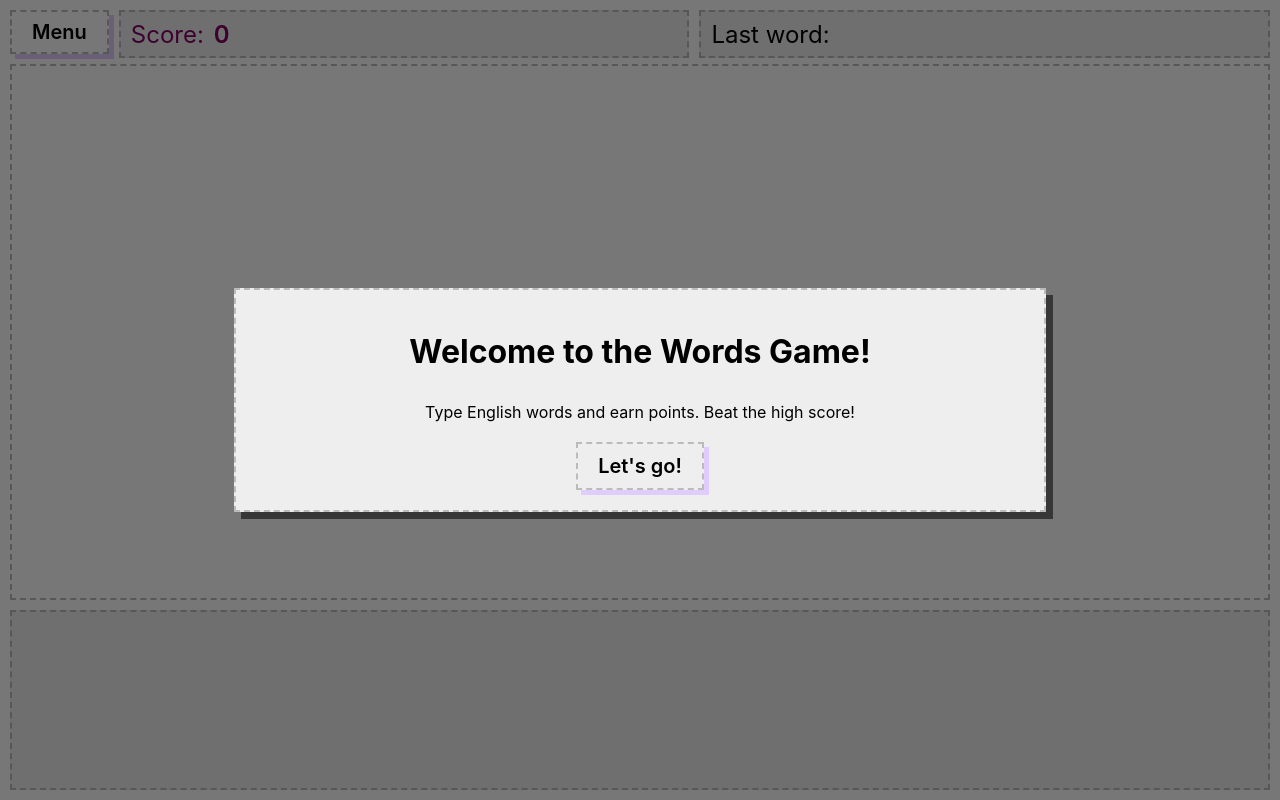
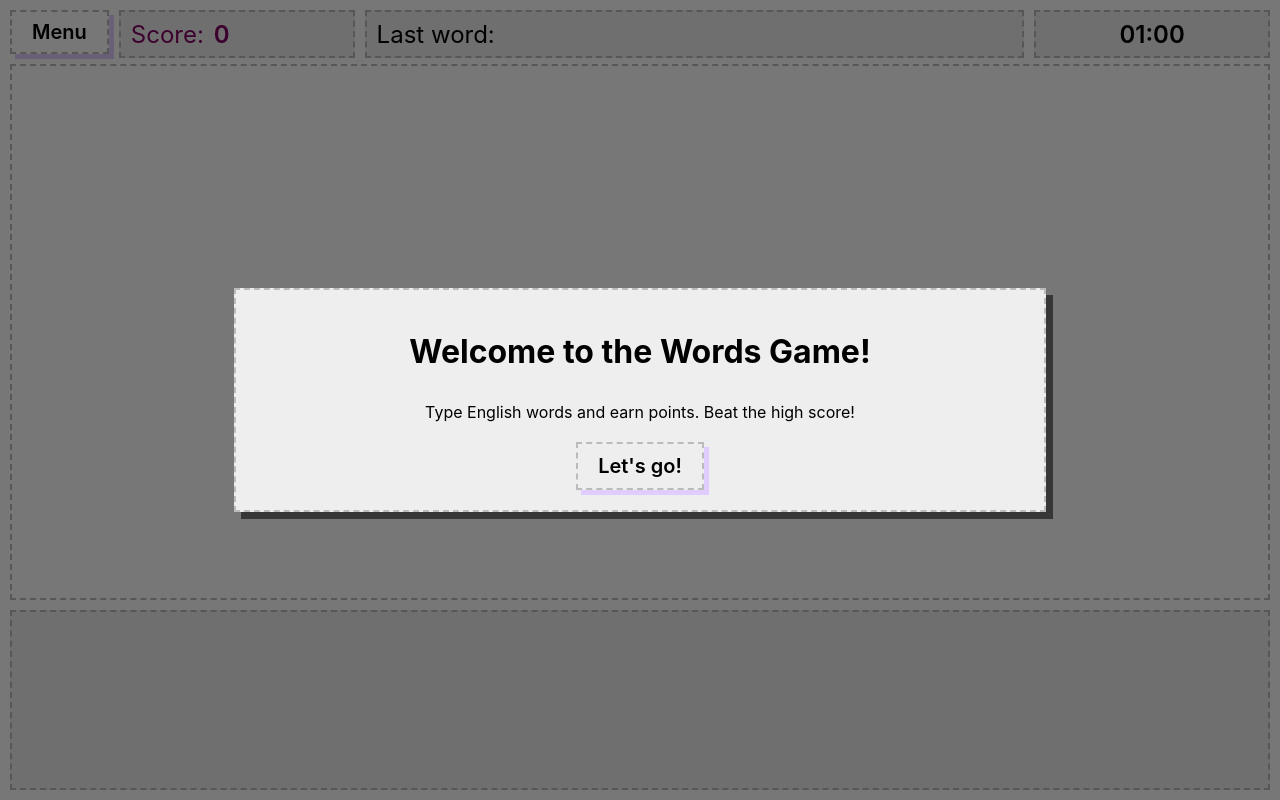
Before and after one commit to a-polishchuk/react-hooks-words-game, a React (Create React App) app: page / in a window 1280 px wide. Built offline with nearby package versions, Linux system fonts and the light colour scheme; what src would draw is missing.

Commit message:
Adding game timer

```diff
--- a/src/components/MenuDialog/index.tsx
+++ b/src/components/MenuDialog/index.tsx
@@ -8,15 +8,13 @@ function MenuDialog() {
 
   const playGame = () => {
     dispatch({
-      type: ActionType.SET_GAME_STATUS,
-      payload: GameStatus.PLAYING,
+      type: ActionType.PLAY,
     });
   };
 
   const finishGame = () => {
     dispatch({
-      type: ActionType.SET_GAME_STATUS,
-      payload: GameStatus.FINISHED,
+      type: ActionType.GAME_OVER,
     });
   };
 
--- a/src/components/TopBar/LastWord/index.tsx
+++ b/src/components/TopBar/LastWord/index.tsx
@@ -1,17 +1,16 @@
+import { useGameContext } from 'src/components/GameContext';
 import { styles } from './styles';
 
-interface Props {
-  word: string;
-  points: number;
-}
+function LastWord() {
+  const [state] = useGameContext();
+  const { lastWord, lastPoints } = state;
 
-function LastWord({ word, points }: Props) {
   return (
     <div style={styles.root}>
       Last word:&nbsp;
-      {word && (
+      {lastWord && (
         <b>
-          {word} ({points} points)
+          {lastWord} ({lastPoints} points)
         </b>
       )}
     </div>
--- a/src/components/TopBar/LastWord/styles.ts
+++ b/src/components/TopBar/LastWord/styles.ts
@@ -4,6 +4,7 @@ import { globalStyles } from 'src/components/globalStyles';
 export const styles: Styles = {
   root: {
     ...globalStyles.bar,
+    flex: 3,
     height: '100%',
     fontSize: 24,
   },
--- a/src/components/TopBar/Score/index.tsx
+++ b/src/components/TopBar/Score/index.tsx
@@ -1,14 +1,12 @@
 import { useEffect, useState } from 'react';
+import { useGameContext } from 'src/components/GameContext';
 import { PALETTE } from 'src/constants';
 import { getRandomElement } from 'src/utils';
 import ScoreCounter from './ScoreCounter';
 import { styles } from './styles';
 
-interface Props {
-  score: number;
-}
-
-function ScoreBar({ score }: Props) {
+function ScoreBar() {
+  const [{ score }] = useGameContext();
   const [color, setColor] = useState<string>(PALETTE[0]);
 
   useEffect(() => {
--- /dev/null
+++ b/src/components/TopBar/Timer/index.tsx
@@ -0,0 +1,55 @@
+import { useCallback, useEffect, useState } from 'react';
+import { ActionType, GameStatus } from 'src/types';
+import { useInterval } from 'src/hooks/useInterval';
+import { useGameContext } from 'src/components/GameContext';
+import { formatTime } from 'src/utils';
+import { getStyle } from './styles';
+
+const ONE_SECOND = 1000;
+const DANGER_TIME = 10 * ONE_SECOND;
+
+function Timer() {
+  const [state, dispatch] = useGameContext();
+  const { gameStatus, timeLeft, playTime } = state;
+  const [currentTimeLeft, setCurrentTimeLeft] = useState<number>(timeLeft);
+  const isPlaying = gameStatus === GameStatus.PLAYING;
+  const showDanger = currentTimeLeft < DANGER_TIME;
+
+  useEffect(() => {
+    setCurrentTimeLeft(timeLeft);
+  }, [timeLeft]);
+
+  const { isRunning, stop, restart } = useInterval(
+    useCallback(() => {
+      setCurrentTimeLeft((value) => value - ONE_SECOND);
+    }, []),
+    ONE_SECOND
+  );
+
+  useEffect(() => {
+    if (!isPlaying && isRunning) {
+      stop();
+    }
+    if (isPlaying && !isRunning) {
+      restart();
+    }
+  }, [isPlaying, isRunning, restart, stop]);
+
+  useEffect(() => {
+    if (!isPlaying) {
+      return;
+    }
+    const timeoutId = setTimeout(() => {
+      dispatch({
+        type: ActionType.GAME_OVER,
+      });
+    }, timeLeft);
+    return () => {
+      clearTimeout(timeoutId);
+    };
+  }, [isPlaying, playTime, timeLeft, dispatch]);
+
+  return <div style={getStyle(showDanger)}>{formatTime(currentTimeLeft)}</div>;
+}
+
+export default Timer;
--- /dev/null
+++ b/src/components/TopBar/Timer/styles.ts
@@ -0,0 +1,13 @@
+import { CSSProperties } from 'react';
+import { globalStyles } from 'src/components/globalStyles';
+
+export function getStyle(danger: boolean): CSSProperties {
+  return {
+    ...globalStyles.bar,
+    height: '100%',
+    justifyContent: 'center',
+    fontSize: 24,
+    fontWeight: 600,
+    color: danger ? '#FF0000' : '#000000',
+  };
+}
--- a/src/components/TopBar/index.tsx
+++ b/src/components/TopBar/index.tsx
@@ -1,26 +1,26 @@
-import { ActionType, GameStatus } from 'src/types';
+import { ActionType } from 'src/types';
 import { useGameContext } from 'src/components/GameContext';
 import RowLayout from 'src/components/common/RowLayout';
 import Button from 'src/components/common/Button';
 import Score from './Score';
 import LastWord from './LastWord';
+import Timer from './Timer';
 
 function TopBar() {
-  const [state, dispatch] = useGameContext();
-  const { score, lastWord, lastPoints } = state;
+  const [, dispatch] = useGameContext();
 
   const handleMenuClick = () => {
     dispatch({
-      type: ActionType.SET_GAME_STATUS,
-      payload: GameStatus.PAUSED,
+      type: ActionType.PAUSE,
     });
   };
 
   return (
     <RowLayout>
       <Button text="Menu" onClick={handleMenuClick} />
-      <Score score={score} />
-      <LastWord word={lastWord} points={lastPoints} />
+      <Score />
+      <LastWord />
+      <Timer />
     </RowLayout>
   );
 }
--- a/src/reducer/index.ts
+++ b/src/reducer/index.ts
@@ -9,15 +9,30 @@ import { submitWord } from './submitWord';
 
 export function reducer(state: State, action: Action): State {
   switch (action.type) {
-    case ActionType.SET_GAME_STATUS:
+    case ActionType.PLAY:
       return {
         ...state,
-        gameStatus: action.payload,
+        gameStatus: GameStatus.PLAYING,
+        playTime: Date.now(),
+      };
+    case ActionType.PAUSE:
+      const timePassed = Date.now() - state.playTime;
+      return {
+        ...state,
+        gameStatus: GameStatus.PAUSED,
+        timeLeft: state.timeLeft - timePassed,
+      };
+    case ActionType.GAME_OVER:
+      return {
+        ...state,
+        gameStatus: GameStatus.FINISHED,
+        timeLeft: 0,
       };
     case ActionType.PLAY_AGAIN:
       return {
         ...INITIAL_STATE,
         gameStatus: GameStatus.PLAYING,
+        playTime: Date.now(),
       };
     case ActionType.ADD_WORD:
       return {
--- a/src/types.ts
+++ b/src/types.ts
@@ -36,6 +36,8 @@ export interface State {
   score: number;
   lastWord: string;
   lastPoints: number;
+  timeLeft: number;
+  playTime: number;
 }
 
 export const INITIAL_STATE: State = {
@@ -44,14 +46,18 @@ export const INITIAL_STATE: State = {
   score: 0,
   lastWord: '',
   lastPoints: 0,
+  timeLeft: 60 * 1000,
+  playTime: 0,
 };
 
 export enum ActionType {
-  SET_GAME_STATUS = 'set_game_status',
+  PLAY = 'play',
+  PAUSE = 'pause',
   PLAY_AGAIN = 'play_again',
   ADD_WORD = 'add_word',
   SUBMIT_WORD = 'submit_word',
   EXPIRE_WORD = 'expire_word',
+  GAME_OVER = 'game_over',
 }
 
 export interface Action {
--- a/src/utils.ts
+++ b/src/utils.ts
@@ -7,3 +7,18 @@ export function getRandomElement<T>(array: T[]): T {
   const randomIndex = Math.round(Math.random() * maxIndex);
   return array[randomIndex];
 }
+
+export function formatTime(millis: number): string {
+  const seconds = Math.floor(millis / 1000);
+  const minutes = Math.floor(seconds / 60);
+  const ss = ensure2Decimals(seconds % 60);
+  const mm = ensure2Decimals(minutes % 60);
+  return `${mm}:${ss}`;
+}
+
+function ensure2Decimals(n: number): string {
+  if (n < 10) {
+    return '0' + n.toFixed(0);
+  }
+  return n.toFixed(0);
+}
```
